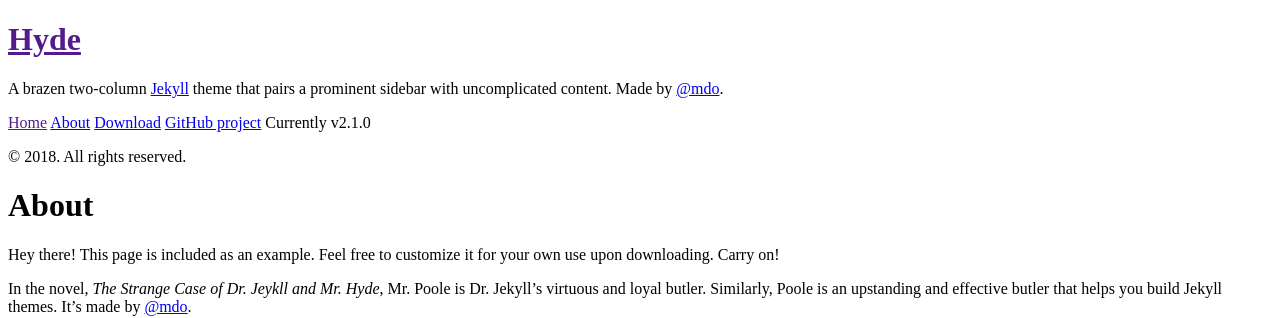
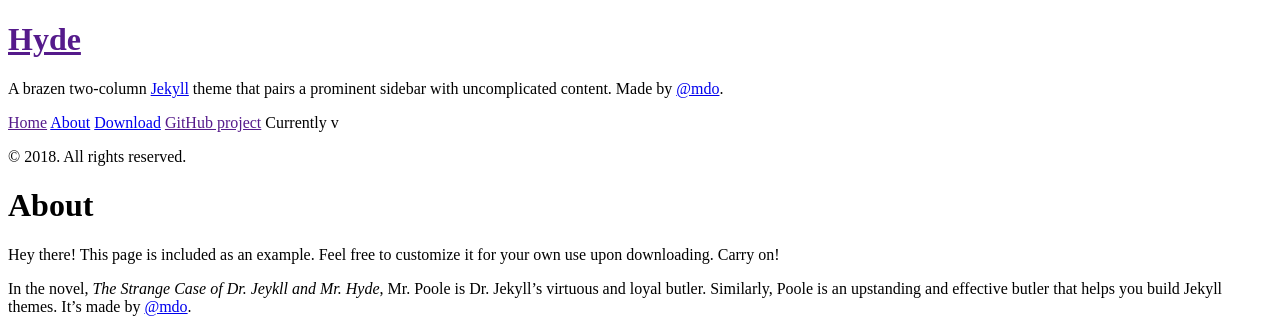
Before and after one commit to liuhaumin/vine-tree, a Jekyll site: the page built from about.md, in a window 1280 px wide. Shown: the top 318 px of the page. Built offline with Jekyll 4.4.1, drawn with Linux system fonts in a browser that asks for light colours; Markdown is read by kramdown in place of the engine named in the settings; part of the change alters nothing that is shown.

Commit message:
Update _config.yml

```diff
--- a/_config.yml
+++ b/_config.yml
@@ -10,17 +10,17 @@ permalink:        pretty
 title:            Hyde
 tagline:          'A Jekyll theme'
 description:      'A brazen two-column <a href="http://jekyllrb.com" target="_blank">Jekyll</a> theme that pairs a prominent sidebar with uncomplicated content. Made by <a href="https://twitter.com/mdo" target="_blank">@mdo</a>.'
-url:              http://hyde.getpoole.com
-baseurl:          /
+# url:              http://hyde.getpoole.com
+# baseurl:          /
 
-author:
-  name:           'Mark Otto'
-  url:            https://twitter.com/mdo
+# author:
+#   name:           'Mark Otto'
+#   url:            https://twitter.com/mdo
 
-paginate:         5
+# paginate:         5
 
-# Custom vars
-version:          2.1.0
+# # Custom vars
+# version:          2.1.0
 
-github:
-  repo:           https://github.com/poole/hyde
+# github:
+#   repo:           https://github.com/poole/hyde
```
